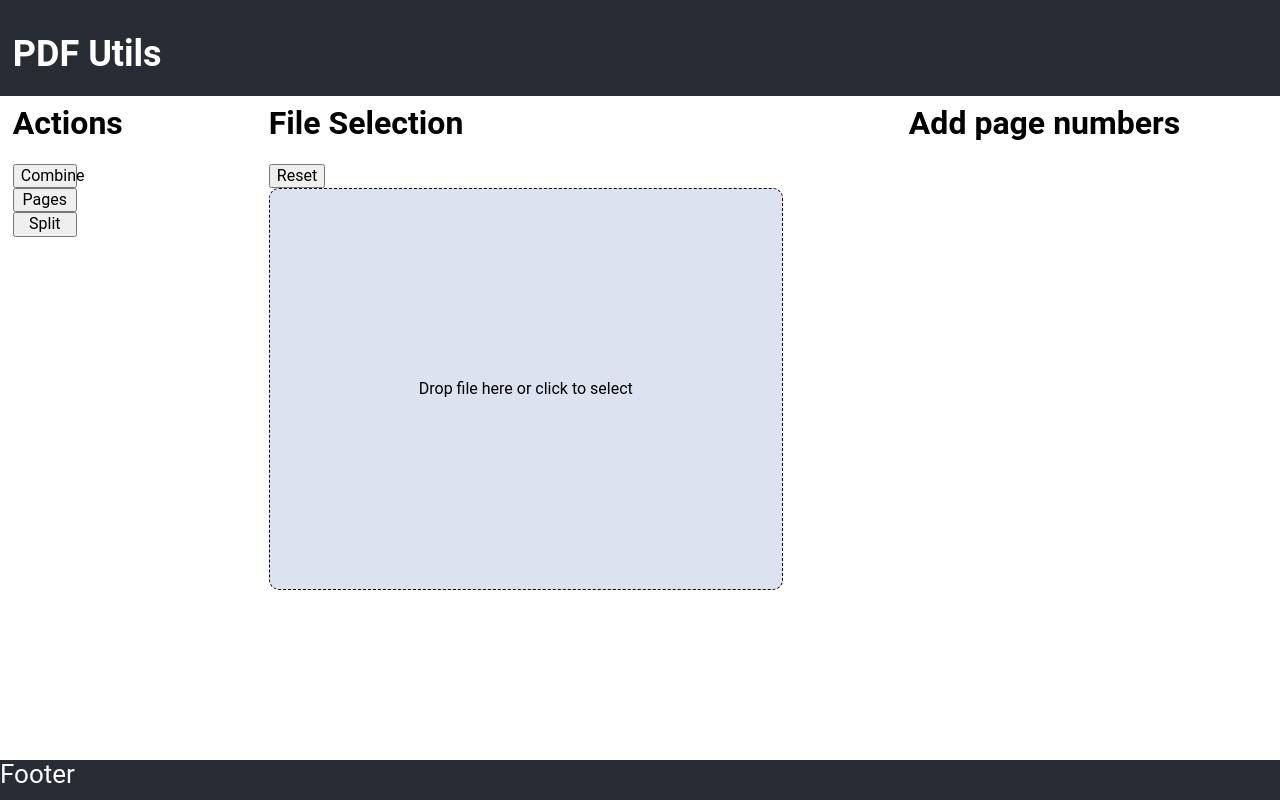
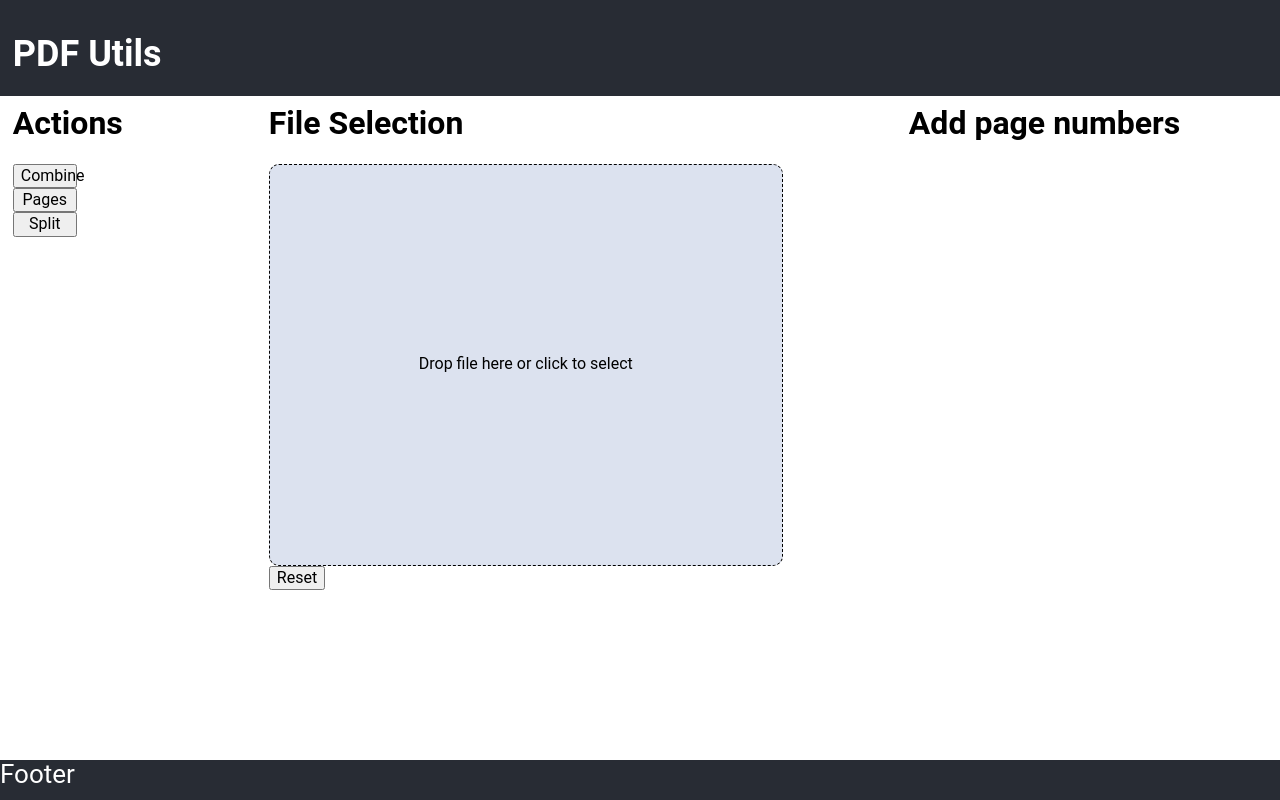
Before and after one commit to c1b3rt00lk1t/pdf-poc, a React (Vite) app: page / in a window 1280 px wide. Built offline with nearby package versions, Linux system fonts and the light colour scheme.

Commit message:
move reset button downwards

```diff
--- a/src/components/FileSelection.tsx
+++ b/src/components/FileSelection.tsx
@@ -32,6 +32,8 @@ const FileSelection = ({
     <div className={styles.FileSelection}>
       <div>
         <h1>File Selection</h1>
+
+        <DropArea action={action} files={files} setFiles={setFiles} />
         <button
           className={styles.button}
           onClick={() => {
@@ -41,7 +43,6 @@ const FileSelection = ({
         >
           Reset
         </button>
-        <DropArea action={action} files={files} setFiles={setFiles} />
       </div>
     </div>
   );
```
